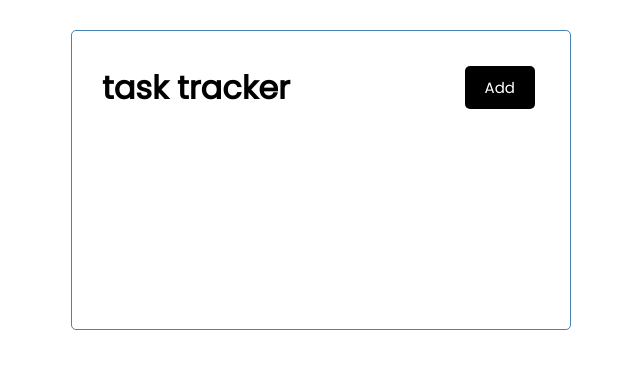
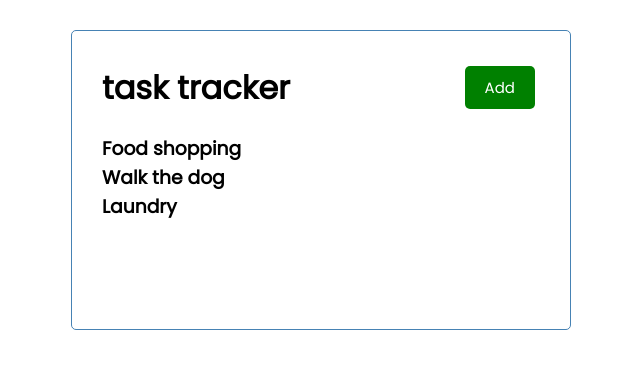
Before and after one commit to septimiu-gocity/react-training, a React (Create React App) app: page / in a window 1280 px wide. Shown: the top 368 px of the page, without its empty margins (319-959 px from the left). Built offline with nearby package versions, Linux system fonts and the light colour scheme.

Commit message:
added tasks and global state tasks

```diff
--- a/src/App.js
+++ b/src/App.js
@@ -1,10 +1,33 @@
 import Header from "./components/Header";
-import React from "react";
+import Tasks from "./components/Tasks";
+import { useState } from "react";
 
 function App() {
+    const [tasks, setTasks] = useState([
+        {
+            id: 1,
+            text: "Food shopping",
+            day: "28th Sep",
+            reminder: false,
+        },
+        {
+            id: 2,
+            text: "Walk the dog",
+            day: "1st Oct",
+            reminder: true,
+        },
+        {
+            id: 3,
+            text: "Laundry",
+            day: "2nd Oct",
+            reminder: false,
+        },
+    ]);
+
     return (
         <div className="container">
-           <Header/>
+            <Header />
+            <Tasks tasks={tasks}/>
         </div>
     );
 }
--- /dev/null
+++ b/src/components/Button.js
@@ -0,0 +1,26 @@
+import React from "react";
+import PropTypes from "prop-types";
+
+const Button = ({ color, text }) => {
+    const onClick = () => {
+        console.log("click");
+    };
+
+    return (
+        <button onClick={onClick} className="btn" style={{ backgroundColor: color }}>
+            {text}
+        </button>
+    );
+};
+
+Button.defaultProps = {
+    color: "steelblue",
+};
+
+Button.propTypes = {
+    text: PropTypes.string,
+    color: PropTypes.string,
+    onClick: PropTypes.func,
+};
+
+export default Button;
--- a/src/components/Header.js
+++ b/src/components/Header.js
@@ -1,9 +1,11 @@
 import PropTypes from "prop-types";
-const Header = ({title}) => {
+import Button from "./Button";
+
+const Header = ({ title }) => {
     return (
         <header className="header">
             <h1>{title}</h1>
-            <button className="btn">Add</button>
+            <Button color="green" text="Add" />
         </header>
     );
 };
--- /dev/null
+++ b/src/components/Tasks.js
@@ -0,0 +1,13 @@
+import React from "react";
+
+const Tasks = ({ tasks }) => {
+    return (
+        <React.Fragment>
+            {tasks.map((task) => (
+                <h3 key={task.id}>{task.text}</h3>
+            ))}
+        </React.Fragment>
+    );
+};
+
+export default Tasks;
```
